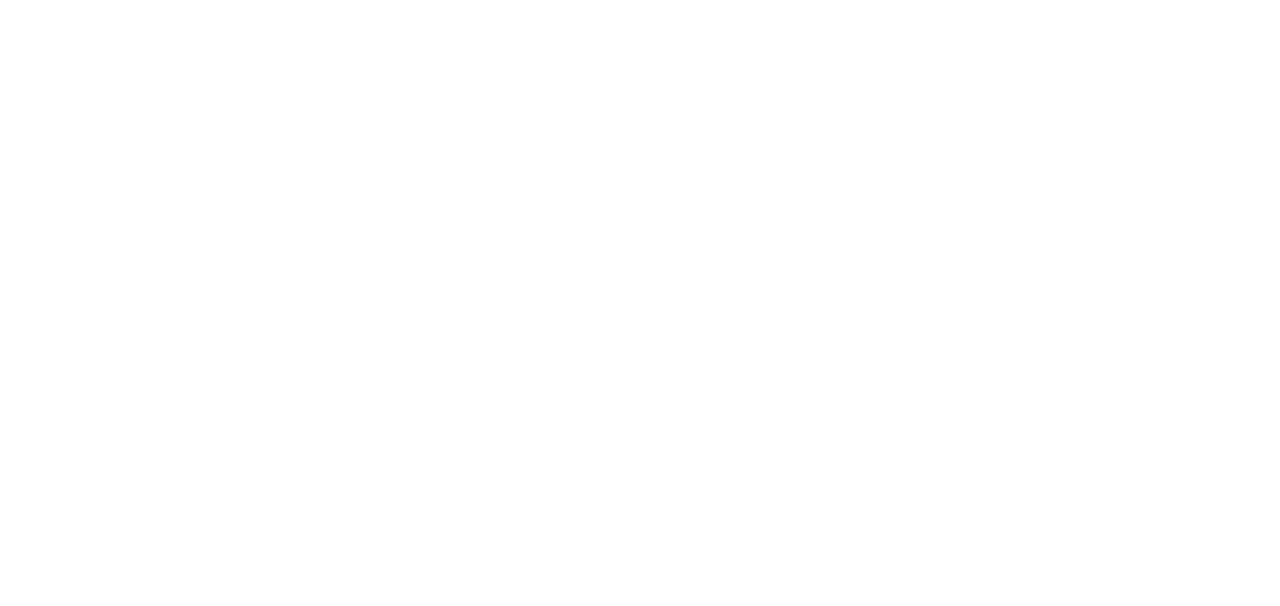
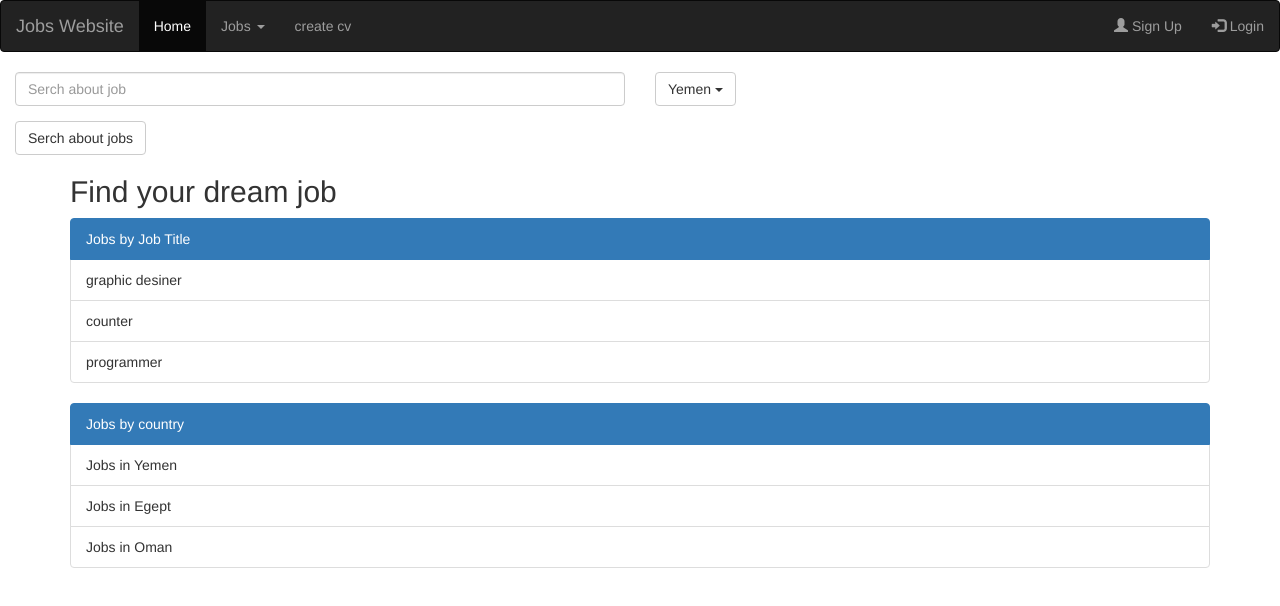
Before and after one commit to WafaAlsabri/job-website, a plain HTML site: page jobs.html in a window 1280 px wide. Drawn offline with nearby package versions, Linux system fonts and the light colour scheme.

Commit message:
first-trying

```diff
--- a/jobs.html
+++ b/jobs.html
@@ -0,0 +1,92 @@
+<!DOCTYPE html>
+<html lang="en">
+<head>
+    <link rel="stylesheet" href="https://maxcdn.bootstrapcdn.com/bootstrap/3.4.1/css/bootstrap.min.css">
+    <script src="https://ajax.googleapis.com/ajax/libs/jquery/3.5.1/jquery.min.js"></script>
+    <script src="https://maxcdn.bootstrapcdn.com/bootstrap/3.4.1/js/bootstrap.min.js"></script>
+    <meta charset="UTF-8">
+    <meta http-equiv="X-UA-Compatible" content="IE=edge">
+    <meta name="viewport" content="width=device-width, initial-scale=1.0">
+    <style>
+
+        .first{display: flex;
+        flex-direction: row;}
+    </style>
+    <title>Document</title>
+</head>
+<body>
+    <nav class="navbar navbar-inverse">
+        <div class="container-fluid">
+          <div class="navbar-header">
+            <a class="navbar-brand" href="#">Jobs Website</a>
+          </div>
+          <ul class="nav navbar-nav">
+            <li class="active"><a href="#">Home</a></li>
+            <li class="dropdown"><a class="dropdown-toggle" data-toggle="dropdown" href="#"> Jobs <span class="caret"></span></a>
+              <ul class="dropdown-menu">
+                <li><a href="#">Work from home opportunities</a></li>
+                <li><a href="#">country or city</a></li>
+                <li><a href="#">salaries</a></li>
+              </ul>
+            </li>
+            <li><a href="#">create cv</a></li>
+          </ul>
+          <ul class="nav navbar-nav navbar-right">
+            <li><a href="#"><span class="glyphicon glyphicon-user"></span> Sign Up</a></li>
+            <li><a href="#"><span class="glyphicon glyphicon-log-in"></span> Login</a></li>
+          </ul>
+        </div>
+      </nav>
+
+<!--sertch-->
+<div class="first">
+    <div class="container">
+
+        <form action="/action_page.php">
+          <div class="form-group">
+
+            <input type="email" class="form-control" id="email" placeholder="Serch about job" name="email">
+          </div>
+
+
+          <button type="submit" class="btn btn-default">Serch about jobs</button>
+        </form>
+      </div><div class="container">
+
+
+        <div class="dropdown">
+          <button class="btn btn-default dropdown-toggle" type="button" data-toggle="dropdown">Yemen
+          <span class="caret"></span></button>
+          <ul class="dropdown-menu">
+            <li><a href="#">Normal</a></li>
+            <li class="disabled"><a href="#">Disabled</a></li>
+            <li class="active"><a href="#">Active</a></li>
+            <li><a href="#">Normal</a></li>
+          </ul>
+        </div>
+      </div>
+
+
+
+
+</div>
+
+<!--jobs-->
+<div class="container">
+    <h2>Find your dream job</h2>
+    <ul class="list-group">
+      <li class="list-group-item active">Jobs by Job Title</li>
+      <li class="list-group-item">graphic desiner</li>
+      <li class="list-group-item">counter</li>
+      <li class="list-group-item">programmer</li>
+    </ul>
+
+    <ul class="list-group">
+        <li class="list-group-item active">Jobs by country</li>
+        <li class="list-group-item">Jobs in Yemen</li>
+        <li class="list-group-item">Jobs in Egept</li>
+        <li class="list-group-item">Jobs in Oman</li>
+      </ul>
+  </div>
+</body>
+</html>
```
Also changed, not shown: index.html (+6 -11 lines).
